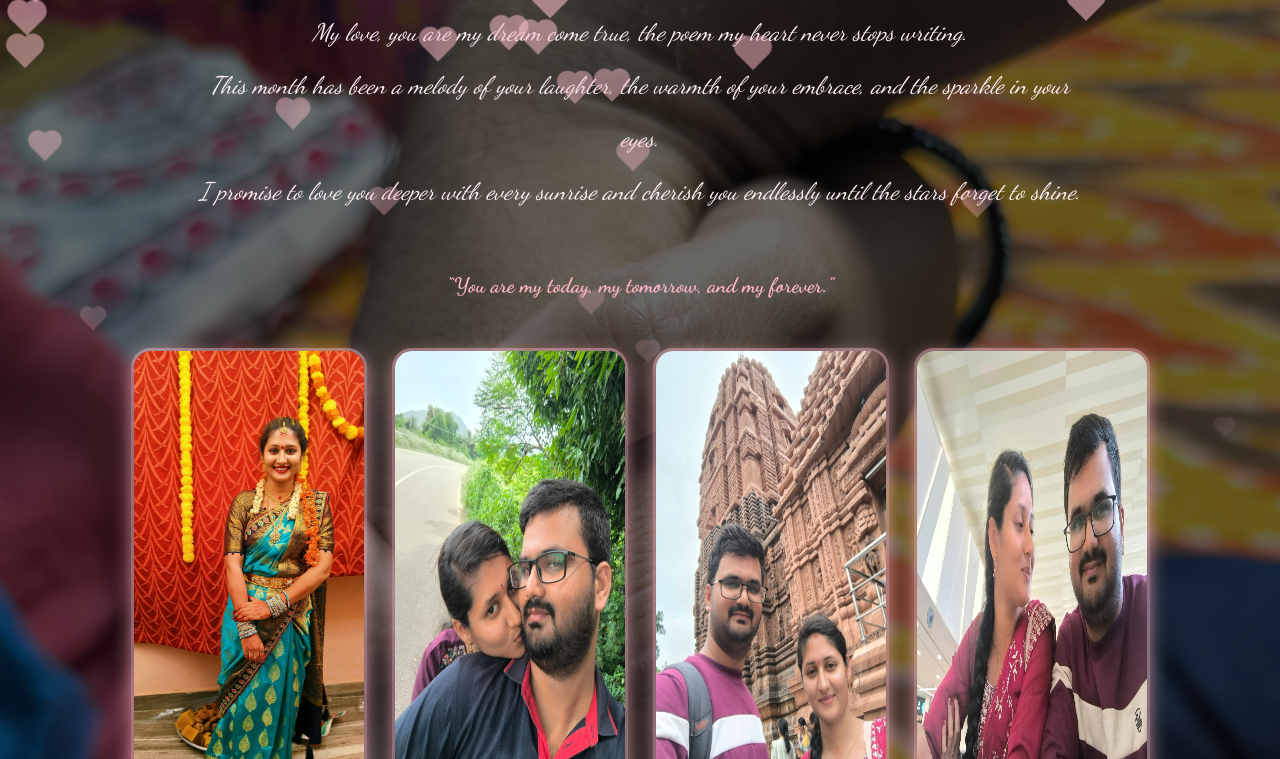
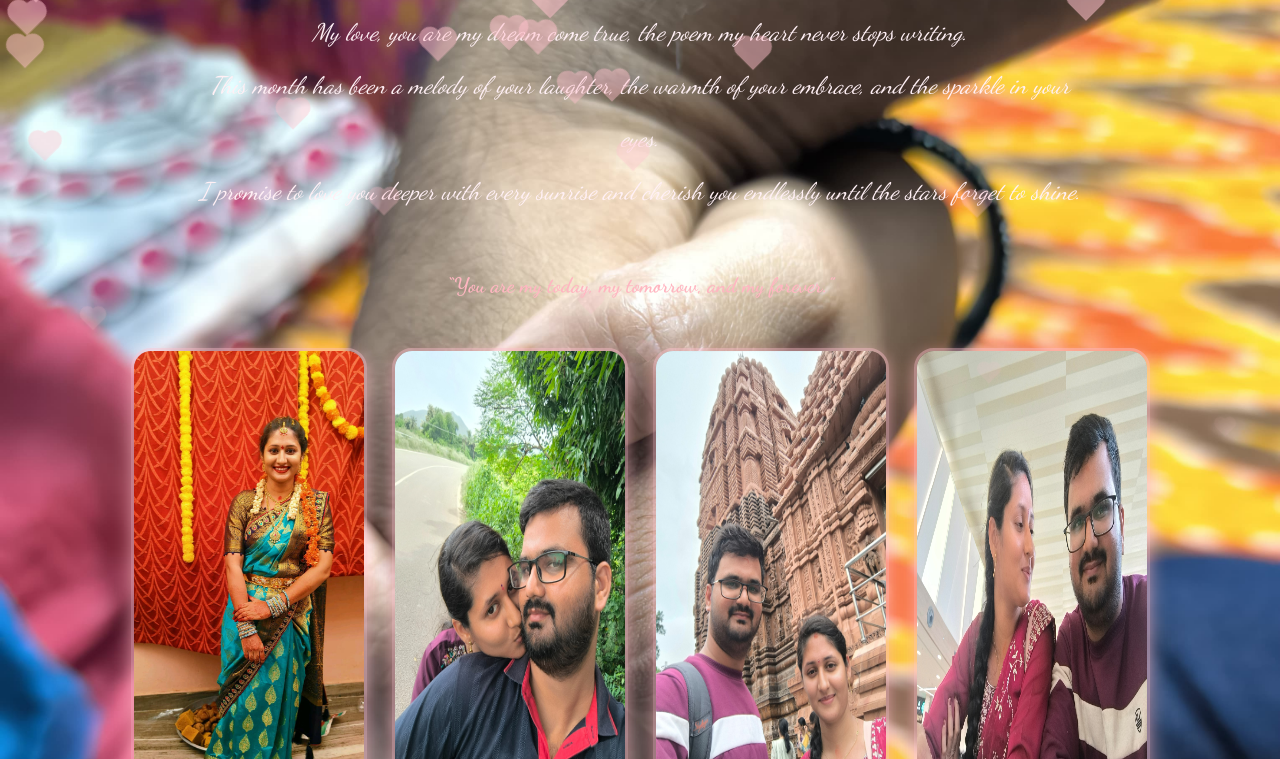
Before and after one commit to TeamTheInquisitive/personal, a plain HTML site: page index.html in a window 1280 px wide. Shown: the part 313-1072 px from the top of the page. Drawn offline with Linux system fonts and the light colour scheme.

Commit message:
updating the css

```diff
--- a/index.html
+++ b/index.html
@@ -15,7 +15,6 @@
     }
 
     .overlay {
-      background: linear-gradient(rgba(0,0,0,0.6), rgba(0,0,0,0.6));
       min-height: 100vh;
       display: flex;
       flex-direction: column;
@@ -171,9 +170,10 @@
       }
     </script>
   </div>
-    <footer>
+
+</body>
+<footer>
     With love always,
     <strong>RaviKumar 💘</strong>
   </footer>
-</body>
 </html>
```
